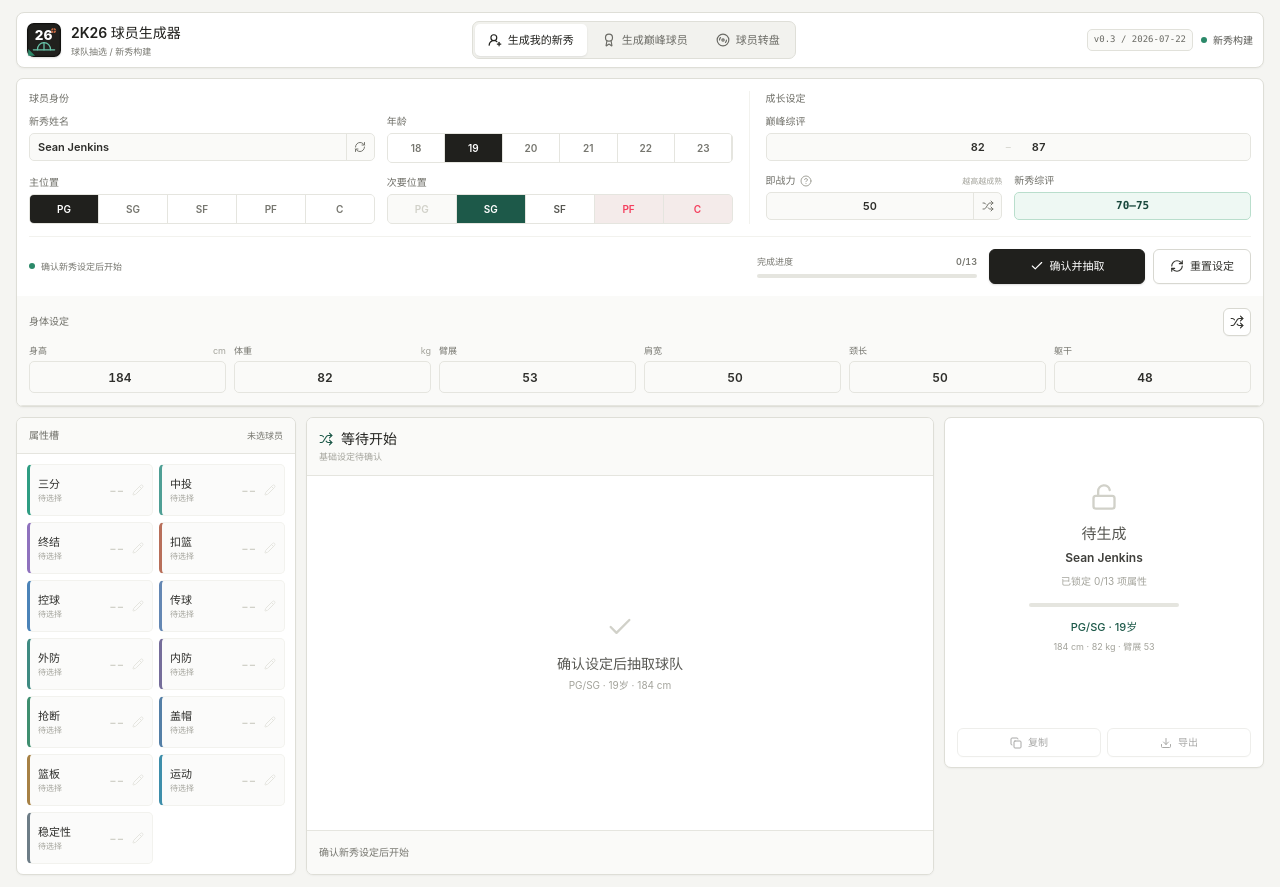
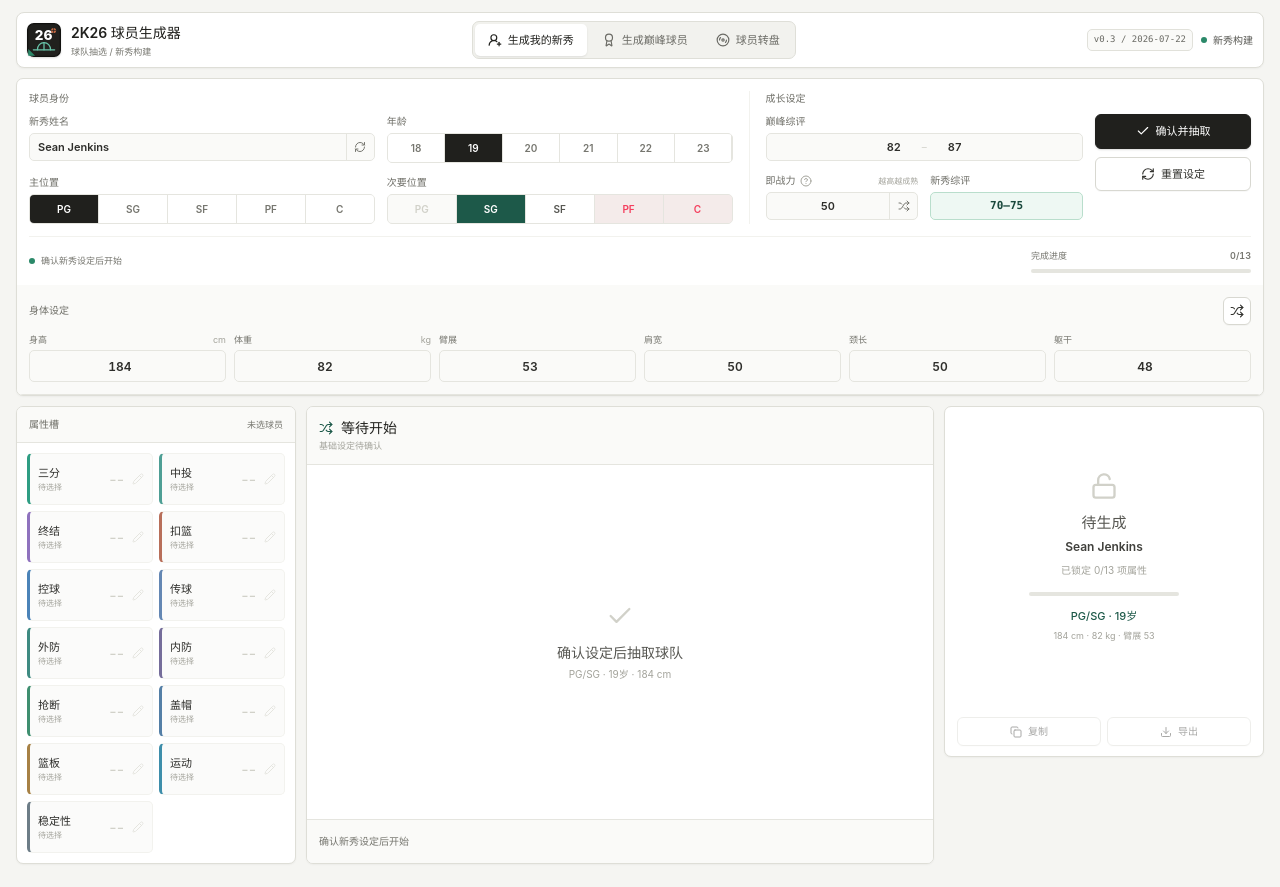
Before and after one commit to dylanzonghanyang-source/2k26-spinner, a React (Vite) app: page / in a window 1280 px wide. Built offline with nearby package versions, Linux system fonts and the light colour scheme.

Commit message:
Move builder actions beside growth controls

```diff
--- a/src/components/RookieBuilder.tsx
+++ b/src/components/RookieBuilder.tsx
@@ -1351,7 +1351,8 @@ function RookieBuilder({ teams, mode = "rookie" }: { teams: RookieBuilderTeam[];
             </section>
             <section aria-labelledby="ability-estimate-label" className="border-t border-ink-100 pt-3 xl:border-l xl:border-t-0 xl:pl-4 xl:pt-0">
               <div className="section-label mb-2" id="ability-estimate-label">成长设定</div>
-              <div className={`grid items-end gap-3 ${isPrime ? "grid-cols-1" : "grid-cols-2"}`}>
+              <div className="grid gap-3 xl:grid-cols-[minmax(0,1fr)_156px]">
+                <div className={`grid items-end gap-3 ${isPrime ? "grid-cols-1" : "grid-cols-2"}`}>
           {isPrime ? (
           <div className="min-w-0">
             <div className="section-label mb-1">属性阶段</div>
@@ -1390,22 +1391,23 @@ function RookieBuilder({ teams, mode = "rookie" }: { teams: RookieBuilderTeam[];
             </div>
           </>
           )}
+                </div>
+                <div className="flex w-full items-stretch gap-2 xl:flex-col" aria-label="设定操作">
+                  {!settingsLocked && (
+                    <button className="action-button primary-action flex-1 justify-center px-4 py-2 text-[11px] font-semibold xl:flex-none" onClick={confirmSettings} type="button"><Check className="h-3.5 w-3.5" />确认并抽取</button>
+                  )}
+                  <button className="action-button flex-1 justify-center px-4 py-2 text-[11px] xl:flex-none" onClick={reset} type="button"><RefreshCw className="h-3.5 w-3.5" />{settingsLocked ? "重新开始" : "重置设定"}</button>
+                </div>
               </div>
             </section>
           </div>
-          <div className="grid gap-3 border-t border-ink-100 pt-3 lg:grid-cols-[minmax(0,1fr)_220px_auto] lg:items-center">
+          <div className="grid gap-3 border-t border-ink-100 pt-3 sm:grid-cols-[minmax(0,1fr)_220px] sm:items-center">
             <div className="flex items-center gap-1.5 text-[9px] font-medium text-ink-500">
               <span className="h-1.5 w-1.5 rounded-full bg-court-500" />{status}
             </div>
             <div className="min-w-0">
               <div className="flex justify-between text-[9px] font-semibold text-ink-500"><span>完成进度</span><span className="tabular-nums">{completed}/{bundles.length}</span></div>
               <div className="mt-1.5 h-1 overflow-hidden rounded-sm bg-ink-200"><div className="h-full bg-court-600" style={{ width: `${(completed / bundles.length) * 100}%` }} /></div>
-            </div>
-            <div className="flex w-full items-stretch gap-2 lg:w-auto lg:justify-end" aria-label="设定操作">
-              {!settingsLocked && (
-                <button className="action-button primary-action flex-1 justify-center px-5 py-2 text-[11px] font-semibold lg:min-w-[156px] lg:flex-none" onClick={confirmSettings} type="button"><Check className="h-3.5 w-3.5" />确认并抽取</button>
-              )}
-              <button className="action-button flex-1 justify-center px-4 py-2 text-[11px] lg:flex-none" onClick={reset} type="button"><RefreshCw className="h-3.5 w-3.5" />{settingsLocked ? "重新开始" : "重置设定"}</button>
             </div>
           </div>
         </div>
```
